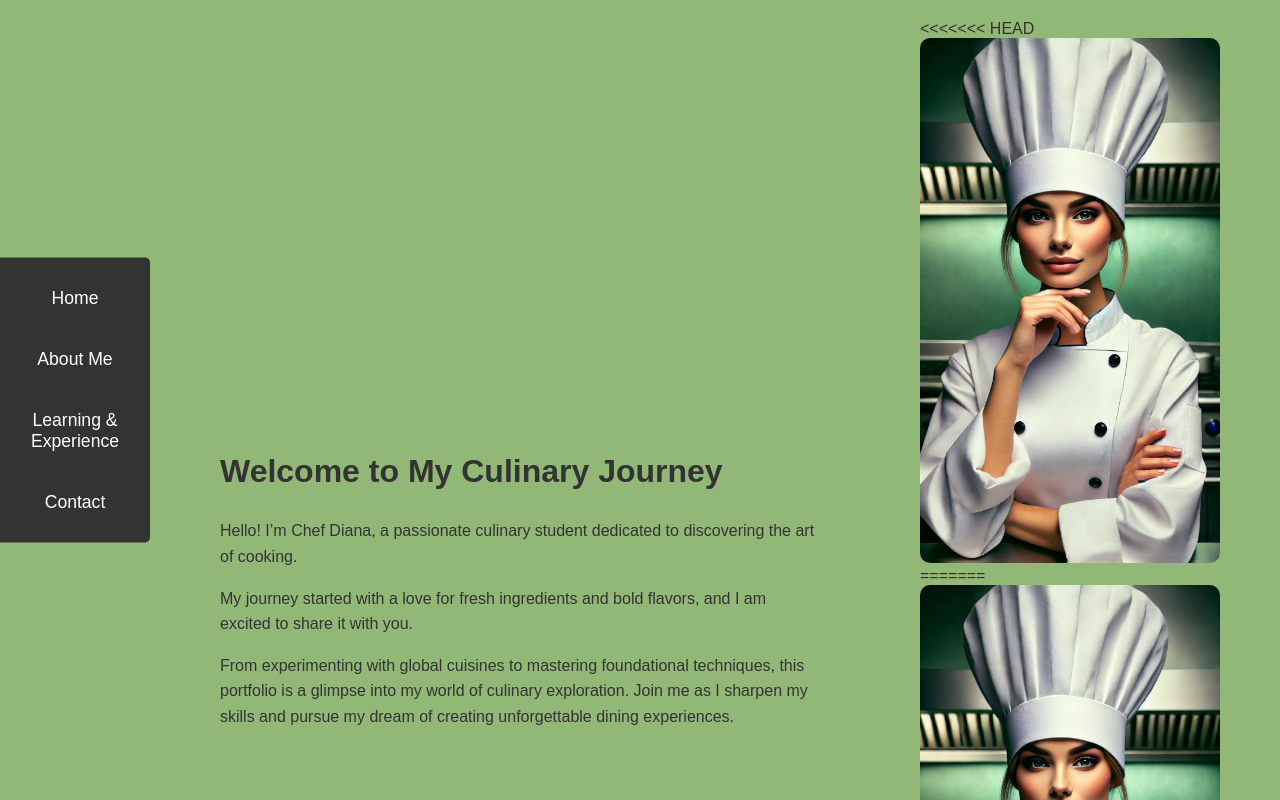
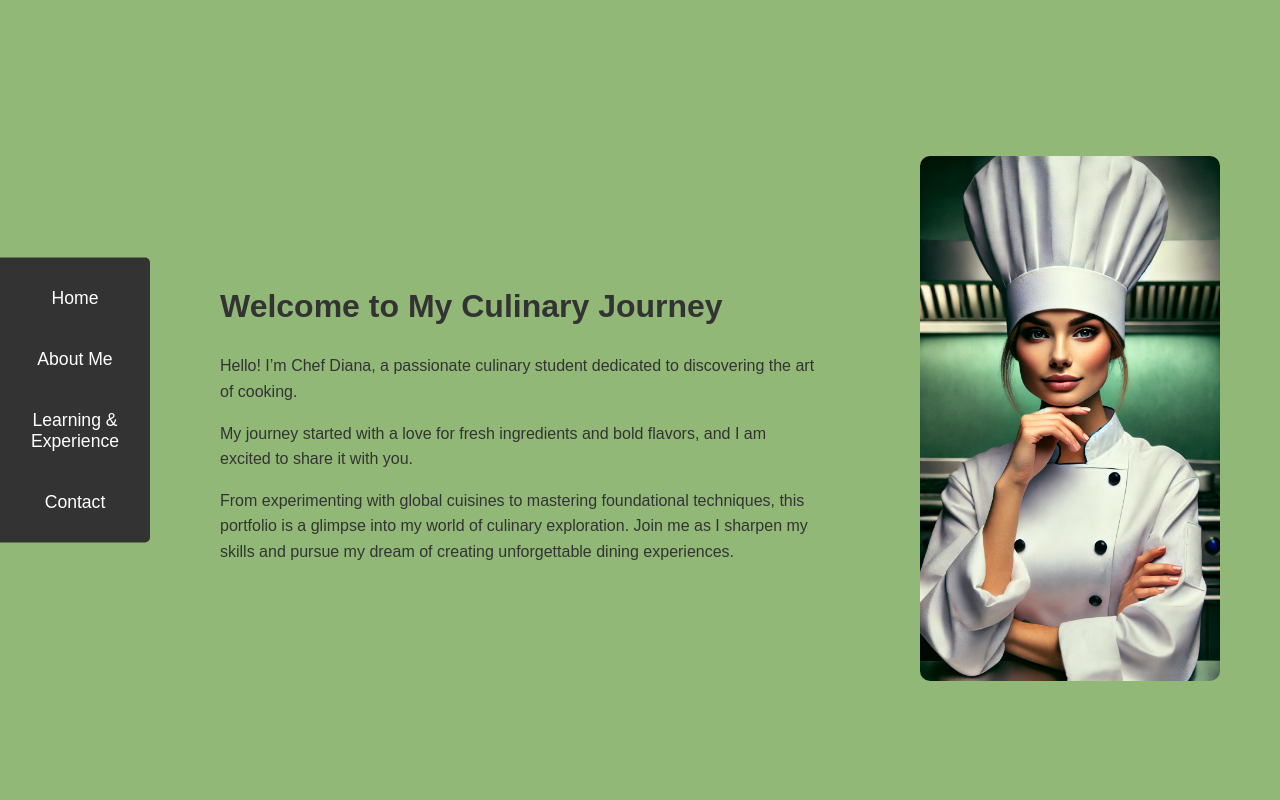
Before and after one commit to seliz98/chef-portfolio, a plain HTML site: page index.html in a window 1280 px wide. Shown: the top 800 px of the page. Drawn offline with Linux system fonts and the light colour scheme; files whose address does not match are found by name.

Commit message:
New changes

```diff
--- a/index.html
+++ b/index.html
@@ -27,11 +27,7 @@
 
             <!-- Chef Image Container -->
             <div class="chef-image">
-<<<<<<< HEAD
-               <img src="D:\chef-portfolio\index image.jpeg" alt="Chef Diana" />
-=======
-               <img src="index image.jpeg" alt="Chef Diana" />
->>>>>>> 5bbf909aa505db3d04802292f132b8bae6d6db2f
+                <img src="index image.jpeg" alt="Chef Diana" />
             </div>
    </div>
 
```
